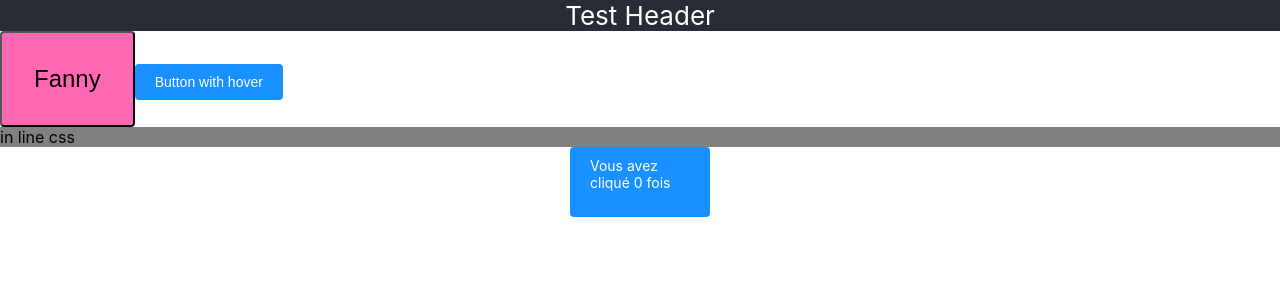
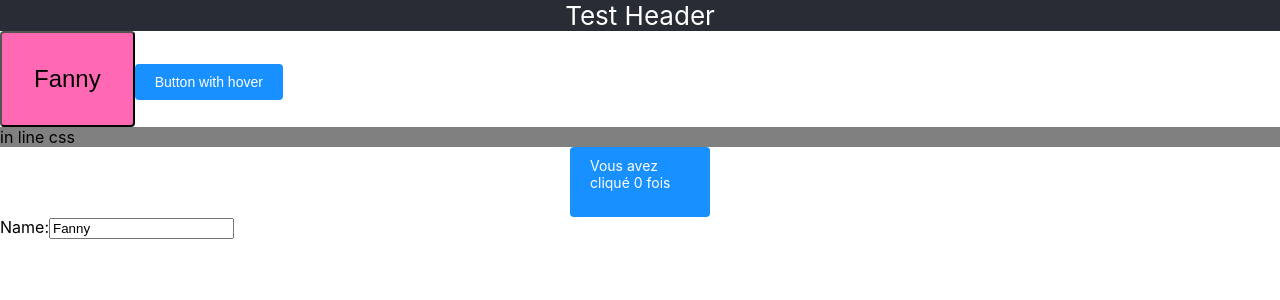
Before and after one commit to fannyv/reactJS, a React (Create React App) app: page / in a window 1280 px wide. Shown: the top 300 px of the page. Built offline with nearby package versions, Linux system fonts and the light colour scheme.

Commit message:
start to play with input

```diff
--- a/src/app/App.tsx
+++ b/src/app/App.tsx
@@ -57,6 +57,7 @@ const centerStyled = {
 
 export const App = () => {
     const [count, setCount] = useState(0);
+    const [name, setName] = useState('Fanny');
 
     return <div>
         <div style={header}>Test Header</div>
@@ -66,6 +67,10 @@ export const App = () => {
         <div style={centerStyled}>
             <div style={buttonClickedStyled}> Vous avez cliqué {count} fois</div>
         </div>
+        <label>
+            Name:
+            <input type="text" value={name} onChange={() => setName}/>
+        </label>
     </div>;
 }
 export default App;
```
Also changed, not shown: 1 other file (tests, documents, lock files or other folders).
